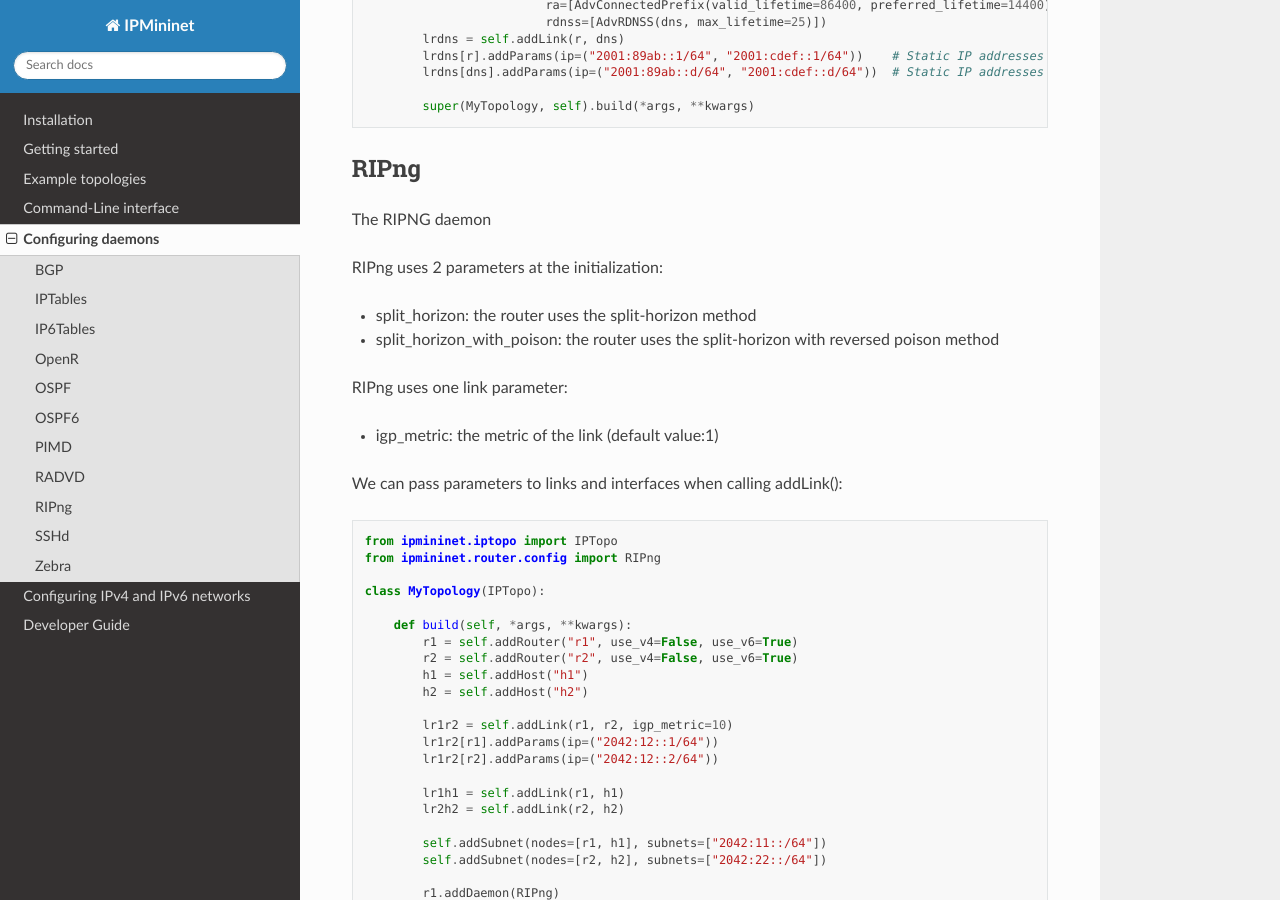
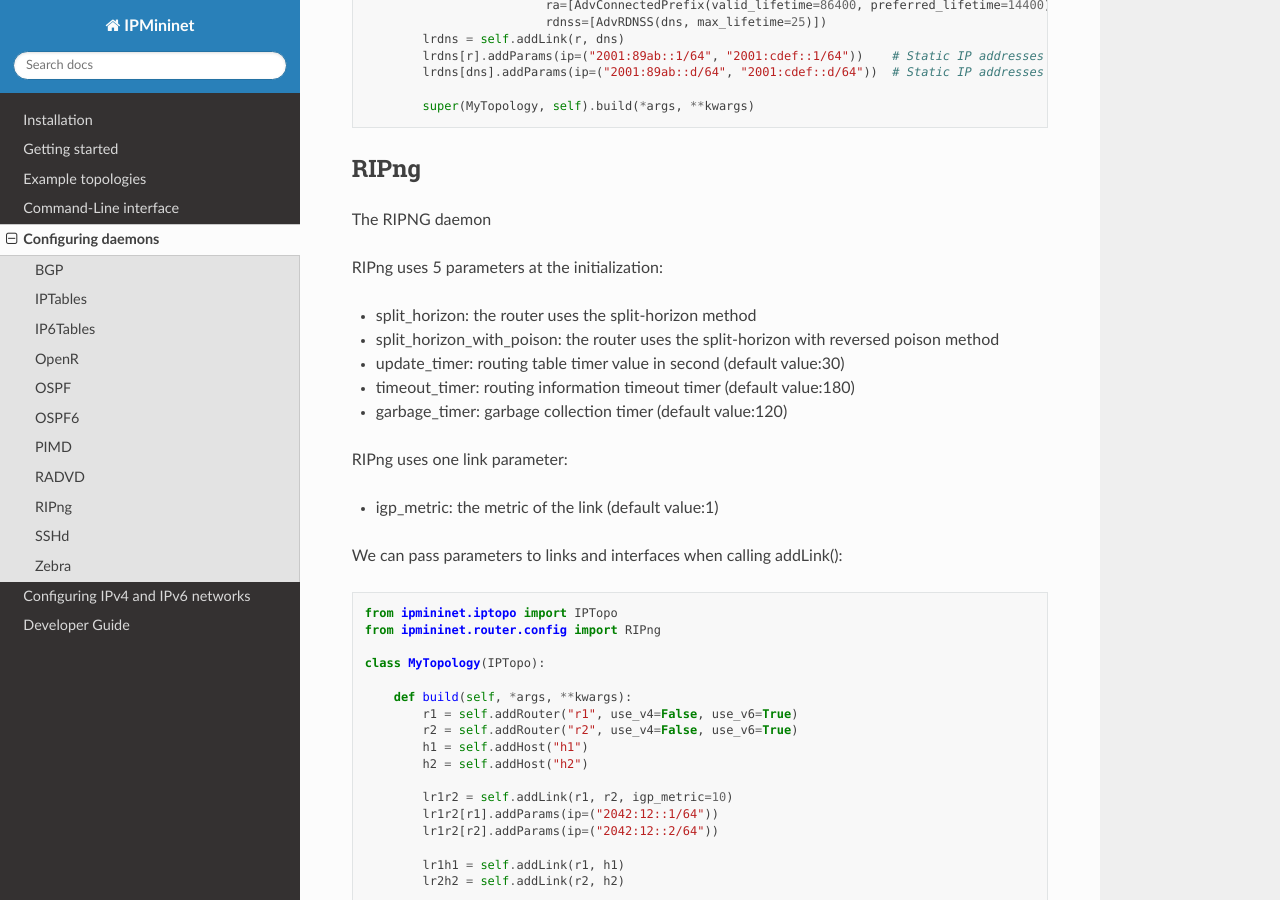
Before and after one commit to tyler-marr/ipmininet, a Sphinx documentation site: the page built from docs/daemons.rst, in a window 1280 px wide and 900 px high, scrolled down 6937 px. Built offline with Sphinx 7.4.7 and the Read the Docs theme 2.0.0, drawn with Linux system fonts in a browser that asks for light colours; pages that are not in the unit, such as notebooks, are missing from menus.

Commit message:
Doc for RIPng daemon

```diff
--- a/docs/daemons.rst
+++ b/docs/daemons.rst
@@ -346,10 +346,13 @@ RIPng
 
 The RIPNG daemon
 
-RIPng uses 2 parameters at the initialization:
+RIPng uses 5 parameters at the initialization:
 
 * split_horizon: the router uses the split-horizon method
 * split_horizon_with_poison: the router uses the split-horizon with reversed poison method
+* update_timer: routing table timer value in second (default value:30)
+* timeout_timer: routing information timeout timer (default value:180)
+* garbage_timer: garbage collection timer (default value:120)
 
 RIPng uses one link parameter:
 
```
Also changed, not shown: 1 other file.
